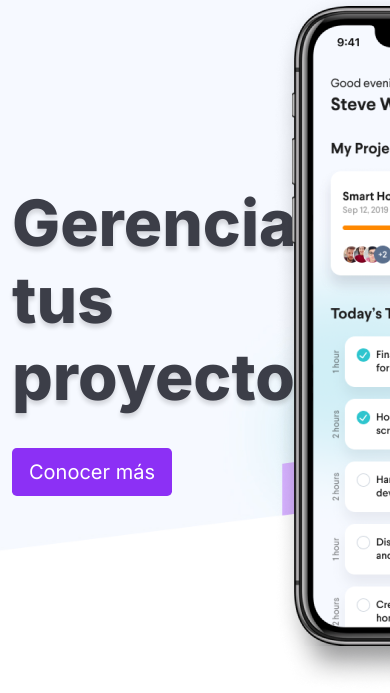
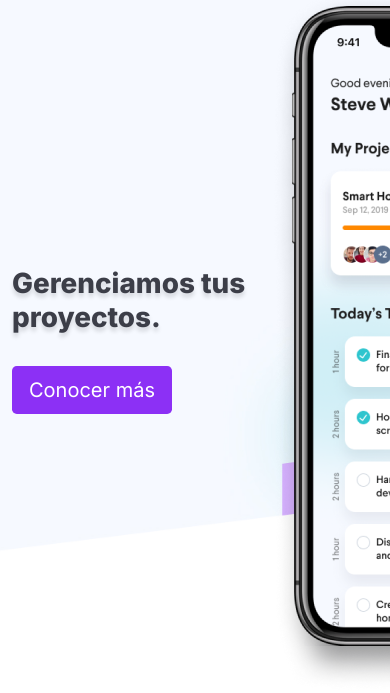
Before and after one commit to dmarcam012/html-diego, a plain HTML site: page index.html in a window 390 px wide. Shown: the part 66-759 px from the top of the page. Drawn offline with Linux system fonts and the light colour scheme.

Commit message:
ajustar letra

```diff
--- a/index.html
+++ b/index.html
@@ -66,7 +66,8 @@
         <div class="container">
           <div class="row align-items-center">
             <div class="col-8">
-              <h1>Gerenciamos tus proyectos.</h1>
+              <h1 class="fs-1 d-md-none">Gerenciamos tus proyectos.</h1>
+              <h1 class="d-none d-md-block">Gerenciamos tus proyectos.</h1>
               <button type="button" class="btn boton-morado btn-lg mt-4">Conocer más</button>
             </div>
             <div class="col-4">
```
